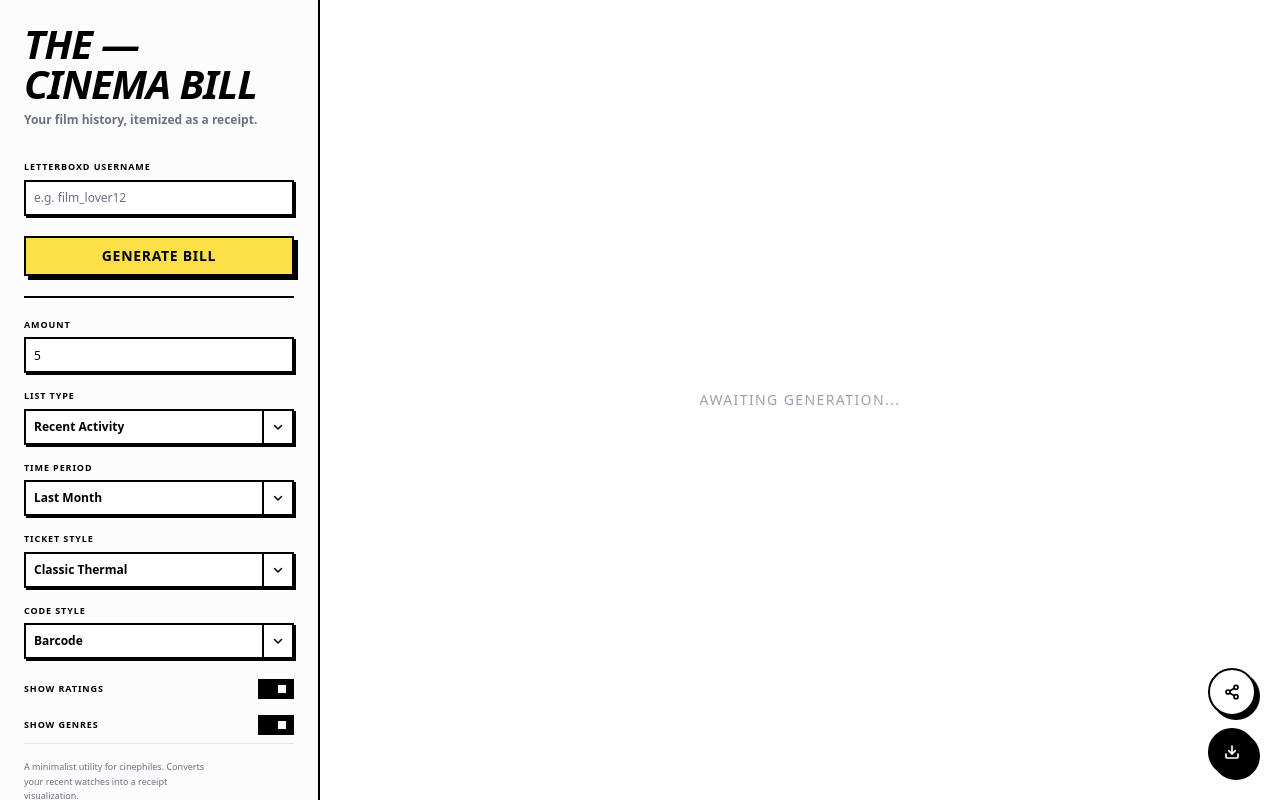
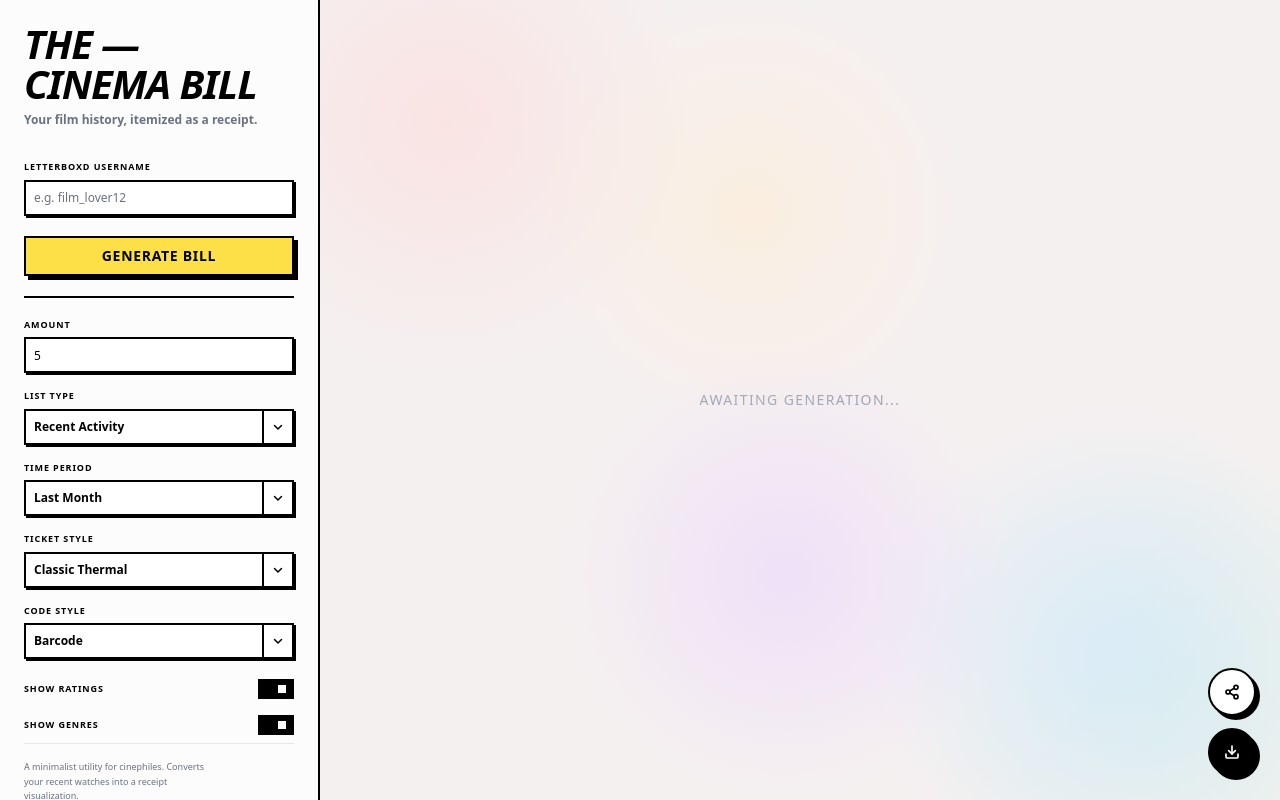
Before and after one commit to maiscommentz/thecinemabill, a Next.js app: page / in a window 1280 px wide. Built offline with nearby package versions, Linux system fonts and the light colour scheme.

Commit message:
💄 Add background effects

```diff
--- a/app/page.tsx
+++ b/app/page.tsx
@@ -63,7 +63,7 @@
   };
 
   const numAmount = parseInt(amount) || 5;
-  const scaleAmount = numAmount <= 5 ? 1 : Math.max(0.4, 1 - (numAmount - 5) * 0.03);
+  const scaleAmount = numAmount <= 5 ? 1 : Math.max(0.4, 1 - (numAmount - 5) * 0.04);
 
   return (
     <main className="flex h-screen w-full overflow-hidden bg-white">
@@ -79,7 +79,15 @@
         onGenerate={handleGenerate}
       />
 
-      <div className="flex-1 relative overflow-hidden flex items-center justify-center p-8 bg-[radial-gradient(ellipse_at_center,_var(--tw-gradient-stops))] from-[#fff7ed] via-[#fef2f2] to-[#eff6ff]">
+      <div className="flex-1 relative overflow-hidden flex items-center justify-center p-8" style={{ background: "#f5f0f0" }}>
+        {/* Soft color blobs */}
+        <div className="absolute inset-0 pointer-events-none overflow-hidden">
+          <div className="absolute -top-32 -left-32 w-[500px] h-[500px] rounded-full opacity-50" style={{ background: "radial-gradient(circle, #ffd6d6 0%, transparent 70%)" }} />
+          <div className="absolute -bottom-32 -right-32 w-[500px] h-[500px] rounded-full opacity-50" style={{ background: "radial-gradient(circle, #c8f0e0 0%, transparent 70%)" }} />
+          <div className="absolute top-1/2 -right-20 w-[500px] h-[500px] rounded-full opacity-60" style={{ background: "radial-gradient(circle, #d4e8ff 0%, transparent 70%)" }} />
+          <div className="absolute bottom-0 left-1/4 w-[450px] h-[450px] rounded-full opacity-55" style={{ background: "radial-gradient(circle, #e8d4ff 0%, transparent 70%)" }} />
+          <div className="absolute top-0 right-1/3 w-[420px] h-[420px] rounded-full opacity-55" style={{ background: "radial-gradient(circle, #ffecd2 0%, transparent 70%)" }} />
+        </div>
 
         {!hasGenerated && (
           <div className="text-gray-400 font-mono text-sm tracking-widest uppercase">
```
